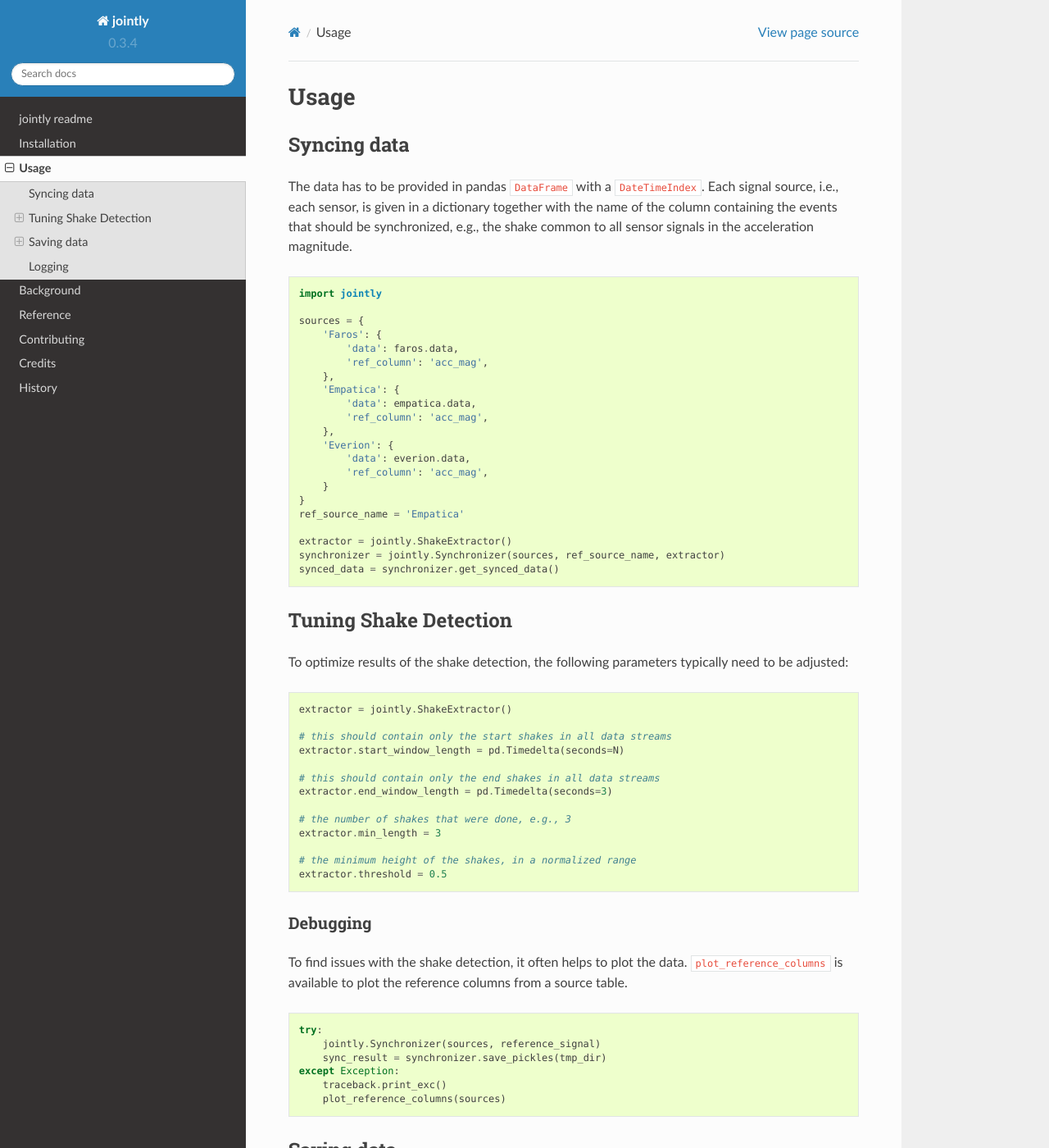
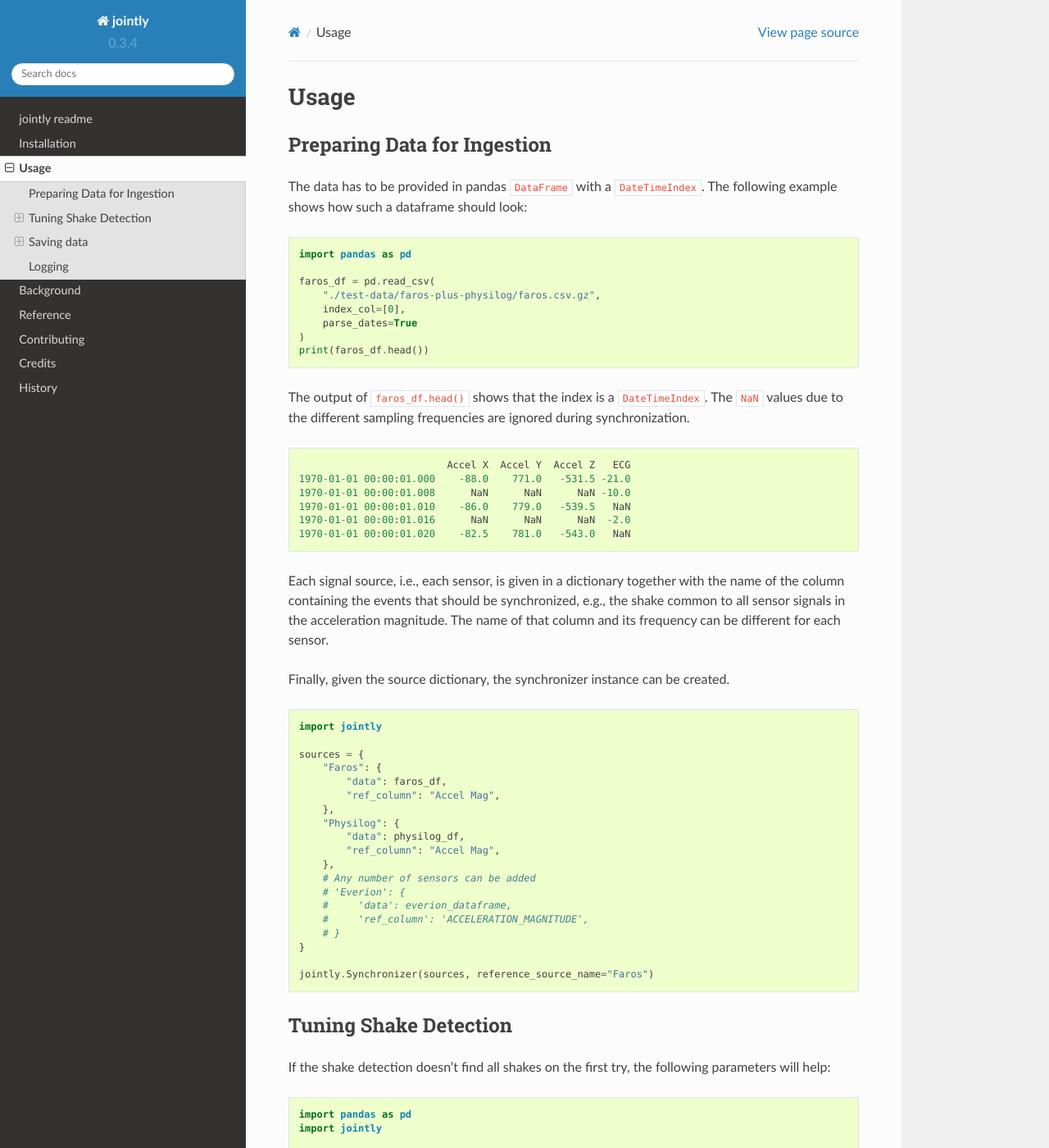
Before and after one commit to hpi-dhc/jointly, a Sphinx documentation site: the page built from docs/usage.rst, in a window 1280 px wide and 1400 px high. Shown: the whole window at 82% size. Built offline with Sphinx 7.4.7 and the Read the Docs theme 2.0.0, drawn with Linux system fonts in a browser that asks for light colours; some of the changed text lies outside the part shown.

Commit message:
Test & fix doc code (#7)
* Add tests for most examples

```diff
--- a/docs/installation.rst
+++ b/docs/installation.rst
@@ -40,12 +40,13 @@ Or download the `tarball`_:
 
     $ curl  -OL https://github.com/hpi-dhc/jointly/tarball/master
 
-Once you have a copy of the source, you can install it with:
+Once you have a copy of the source, you can install it with `poetry`_:
 
 .. code-block:: console
 
-    $ python setup.py install
+    $ poetry install
 
 
 .. _Github repo: https://github.com/hpi-dhc/jointly
 .. _tarball: https://github.com/hpi-dhc/jointly/tarball/master
+.. _poetry: https://python-poetry.org/docs/#installation
--- a/docs/usage.rst
+++ b/docs/usage.rst
@@ -3,59 +3,95 @@ Usage
 ==========
 
 
-Syncing data
-------------
+Preparing Data for Ingestion
+----------------------------
 
 The data has to be provided in pandas ``DataFrame`` with a
-``DateTimeIndex``. Each signal source, i.e., each sensor,
+``DateTimeIndex``. The following example shows how such a dataframe
+should look:
+
+.. code:: python
+
+    import pandas as pd
+
+    faros_df = pd.read_csv(
+        "./test-data/faros-plus-physilog/faros.csv.gz",
+        index_col=[0],
+        parse_dates=True
+    )
+    print(faros_df.head())
+
+The output of ``faros_df.head()`` shows that the index is a ``DateTimeIndex``.
+The ``NaN`` values due to the different sampling frequencies are ignored during synchronization.
+
+::
+
+                             Accel X  Accel Y  Accel Z   ECG
+    1970-01-01 00:00:01.000    -88.0    771.0   -531.5 -21.0
+    1970-01-01 00:00:01.008      NaN      NaN      NaN -10.0
+    1970-01-01 00:00:01.010    -86.0    779.0   -539.5   NaN
+    1970-01-01 00:00:01.016      NaN      NaN      NaN  -2.0
+    1970-01-01 00:00:01.020    -82.5    781.0   -543.0   NaN
+
+Each signal source, i.e., each sensor,
 is given in a dictionary together with the name of the column
 containing the events that should be synchronized, e.g., the
 shake common to all sensor signals in the acceleration magnitude.
+The name of that column and its frequency can be different for
+each sensor.
+
+Finally, given the source dictionary, the synchronizer instance
+can be created.
 
 .. code:: python
 
     import jointly
 
     sources = {
-        'Faros': {
-            'data': faros.data,
-            'ref_column': 'acc_mag',
+        "Faros": {
+            "data": faros_df,
+            "ref_column": "Accel Mag",
         },
-        'Empatica': {
-            'data': empatica.data,
-            'ref_column': 'acc_mag',
+        "Physilog": {
+            "data": physilog_df,
+            "ref_column": "Accel Mag",
         },
-        'Everion': {
-            'data': everion.data,
-            'ref_column': 'acc_mag',
-        }
+        # Any number of sensors can be added
+        # 'Everion': {
+        #     'data': everion_dataframe,
+        #     'ref_column': 'ACCELERATION_MAGNITUDE',
+        # }
     }
-    ref_source_name = 'Empatica'
 
-    extractor = jointly.ShakeExtractor()
-    synchronizer = jointly.Synchronizer(sources, ref_source_name, extractor)
-    synced_data = synchronizer.get_synced_data()
+    jointly.Synchronizer(sources, reference_source_name="Faros")
 
 Tuning Shake Detection
 ----------------------
 
-To optimize results of the shake detection, the following
-parameters typically need to be adjusted:
+If the shake detection doesn't find all shakes on the first try,
+the following parameters will help:
 
 .. code:: python
 
+    import pandas as pd
+    import jointly
+
     extractor = jointly.ShakeExtractor()
 
-    # this should contain only the start shakes in all data streams
-    extractor.start_window_length = pd.Timedelta(seconds=N)
+    # The start window should be long enough to contain
+    # only the start shake in every data stream
+    extractor.start_window_length = pd.Timedelta(seconds=15)
 
-    # this should contain only the end shakes in all data streams
+    # The end window (measured from the end of data)
+    # should be exactly long enough to contain
+    # only the end shake in every data stream
     extractor.end_window_length = pd.Timedelta(seconds=3)
 
-    # the number of shakes that were done, e.g., 3
+    # Set to at most the number of shakes you did
     extractor.min_length = 3
 
-    # the minimum height of the shakes, in a normalized range
+    # Shakes are only accepted if they are higher than the
+    # threshold (with all data normalized).
     extractor.threshold = 0.5
 
 Debugging
@@ -65,14 +101,23 @@ To find issues with the shake detection, it often helps to plot the data.
 ``plot_reference_columns`` is available to plot the reference columns from
 a source table.
 
+Problems during synchronization throw exceptions, such as a ``BadWindowException``:
+
+    jointly.synchronization_errors.BadWindowException:
+
+    Start (0 days 00:10:00) or end (0 days 00:10:00) window lengths greater than length of signal Faros (0 days 00:00:36.992000). Make it so each window only covers start or end, not both.
+
+Thus, the following code catches the problem and prints/shows helpful information:
+
 .. code:: python
 
+    # if the extractor parameters are wrong, print the problem and show the data
     try:
-        jointly.Synchronizer(sources, reference_signal)
-        sync_result = synchronizer.save_pickles(tmp_dir)
+        # get_synced_data returns a dictionary of sensor names to synced DataFrames
+        synchronizer.get_synced_data()
     except Exception:
         traceback.print_exc()
-        plot_reference_columns(sources)
+        jointly.plot_reference_columns(sources)
 
 
 Saving data
@@ -82,6 +127,10 @@ There are two approaches to saving the data. ``save_data()`` can be used
 to create an export file for each data category, while ``save_pickles``
 dumps the synchronized dataframes for each individual sensor into a ``.pickle``
 each.
+
+To run the following examples, you should already have a ``Synchronizer`` instance
+called ``synchronizer`` with an extractor configured such that no exceptions are thrown.
+Check the readme file for an example.
 
 ``save_pickles()``
 ~~~~~~~~~~~~~~~~~~~~~~~
@@ -102,43 +151,49 @@ key at the root level defines the name of a corresponding file.
 In each entry, select the source columns by creating a key (for
 example, add ``Faros`` to select data from the ``Faros`` source)
 that points to the columns to be extracted from that source, e.g.,
-``['Accelerometer_X', 'Accelerometer_Y', 'Accelerometer_Z']``.
+``['Accel X', 'Accel Y', 'Accel Z']``.
 
 .. code:: python
 
+    # define output format for two files, one containing all acceleration
+    # data, the other the ECG data
     tables = {
         'ACC': {
-            'Faros': ['Accelerometer_X', 'Accelerometer_Y', 'Accelerometer_Z'],
-            'Empatica': ['acc_x', 'acc_y', 'acc_z'],
-            'Everion': ['accx_data', 'accy_data', 'accz_data'],
-        },
-        'PPG': {
-            'Empatica': ['bvp'],
-            'Everion': ['blood_pulse_wave', 'led2_data', 'led3_data'],
-        },
-        'EDA': {
-            'Empatica': ['eda'],
-            'Everion': ['gsr_electrode'],
+            'Faros': ['Accel X', 'Accel Y', 'Accel Z'],
+            'Physilog': ['Accel X', 'Accel Y', 'Accel Z'],
         },
         'ECG': {
             'Faros': ['ECG'],
         },
-        'TEMP': {
-            'Empatica': ['temp'],
-            'Everion': ['temperature_object'],
-        },
-        'HR': {
-            'Empatica': ['hr'],
-            'Everion': ['heart_rate', 'heart_rate_quality'],
-        },
-        'IBI': {
-            'Faros': ['HRV'],
-            'Empatica': ['ibi'],
-            'Everion': ['inter_pulse_interval', 'inter_pulse_interval_deviation'],
-        }
     }
 
-    synchronizer.save_data(sync_dir_path, tables=tables, save_total_table=False)
+    # if the extractor parameters are wrong, print the problem and show the data
+    try:
+        # get_synced_data returns a dictionary of sensor names to synced DataFrames
+        with tempfile.TemporaryDirectory() as tmp_dir:
+            synchronizer.save_data(tmp_dir, tables=tables, save_total_table=False)
+            print("test")
+    except Exception:
+        traceback.print_exc()
+        jointly.plot_reference_columns(sources)
+
+
+In the resulting CSV file, each combination gets a column like this:
+``Faros_Accel X``, or ``Physilog_Accel Z``, etc:
+
+::
+
+                                    Faros_Accel X    Faros_Accel Y    Faros_Accel Z    Physilog_Accel X    Physilog_Accel Y    Physilog_Accel Z
+    1970-01-01 00:00:01.000000000             -88              771           -531.5
+    1970-01-01 00:00:01.010000000             -86              779           -539.5
+    1970-01-01 00:00:01.020000000           -82.5              781             -543
+    1970-01-01 00:00:01.020907696                                                              -0.80457             0.02234             0.61023
+    1970-01-01 00:00:01.030000000             -98              787           -521.5
+    1970-01-01 00:00:01.040000000           -80.5              777             -557
+    1970-01-01 00:00:01.050000000             -94            761.5           -539.5
+    1970-01-01 00:00:01.052150462                                                              -0.81104             0.01721             0.59253
+
+
 
 Logging
 -------
@@ -147,8 +202,10 @@ To activate logging simply add the following lines to your code:
 
 .. code:: python
 
+    import logging
     from jointly.log import logger
-    logger.setLevel(10)
+
+    logger.setLevel(logging.DEBUG)
 
 This will give you insight into the shake detection, calculation of the
 timeshifts and stretching factor, and output plots of the segements.
--- a/jointly/__init__.py
+++ b/jointly/__init__.py
@@ -1,3 +1,5 @@
 from .abstract_extractor import *
 from .shake_extractor import *
 from .synchronizer import *
+from .helpers import *
+from .helpers_plotting import *
```
Also changed, not shown: README.rst (+57 -14 lines), 4 other files.
